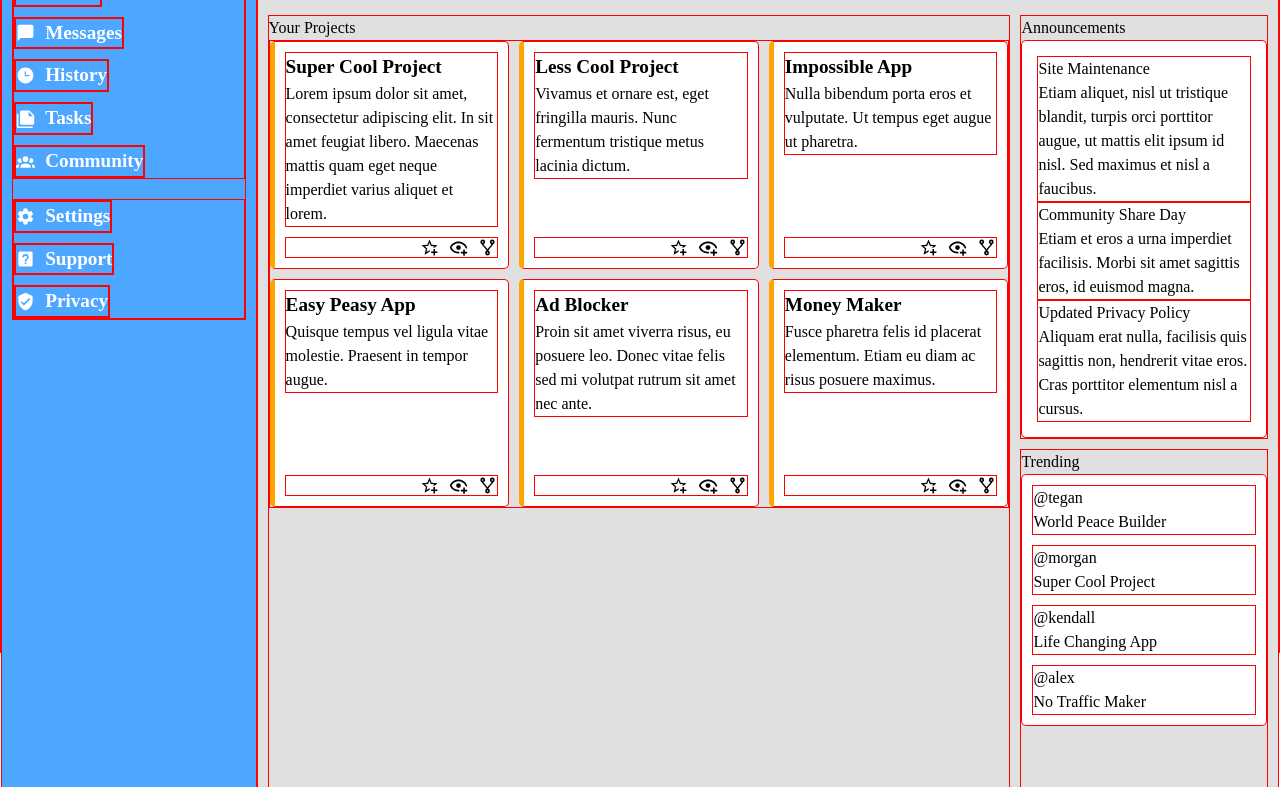
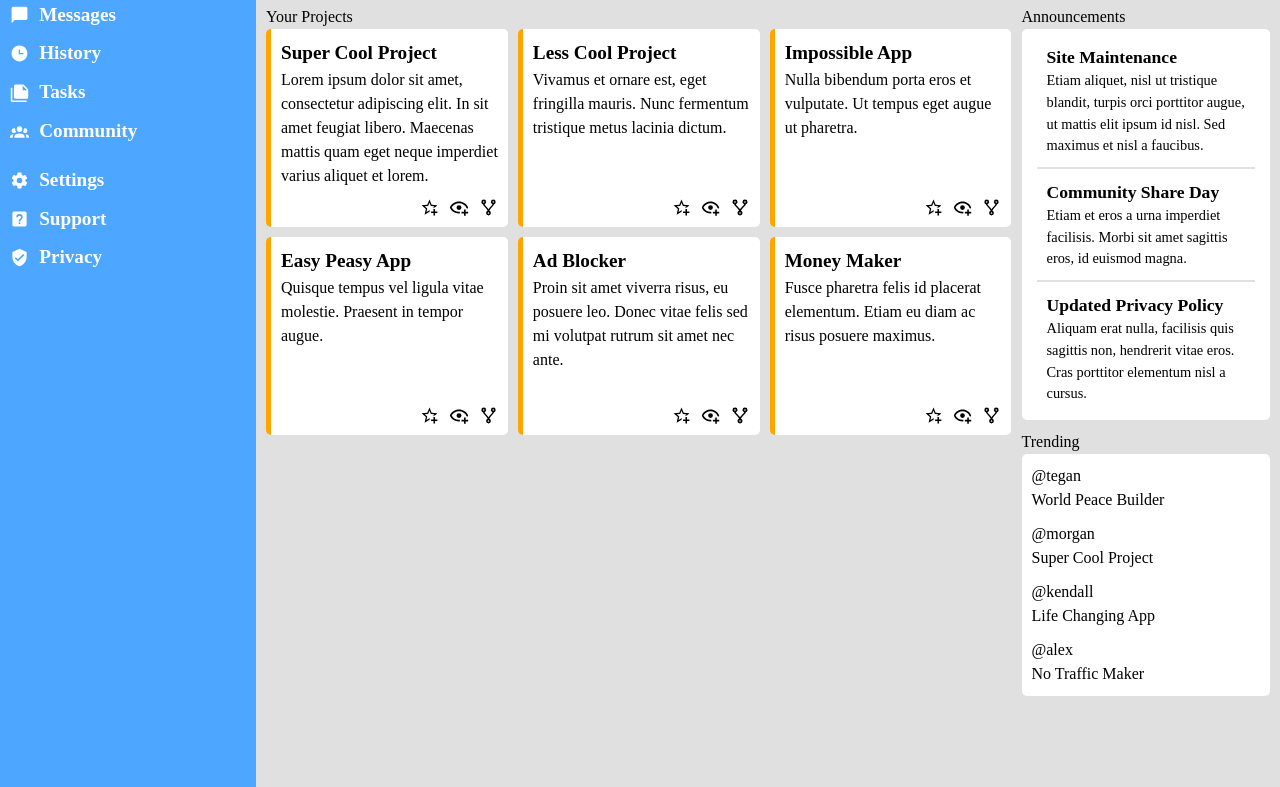
Before and after one commit to kladov-vv/admin-dashboard-, a plain HTML site: page index.html in a window 1280 px wide. Shown: the part 147-934 px from the top of the page. Drawn offline with Linux system fonts and the light colour scheme.

Commit message:
add layout to announcemets section

```diff
--- a/style.css
+++ b/style.css
@@ -24,14 +24,14 @@ ul {
     list-style-type: none;
 }
 
-form, div, nav, ul, li, a {
-    border: 1px solid red; /* temporary for grid visualization */
-}
-
 button:hover {
     cursor: pointer;
 }
 
+/* temporary for grid visualization */
+/* form, div, nav, ul, li, a {
+    border: 1px solid red;
+} */
 
 .container {
     display: grid;
@@ -271,9 +271,34 @@ button:hover {
 /* announcements*/
 .ann-board {
     display: grid;
-
     padding: 15px;
 }
+
+.ann-wrapper {
+    padding: 10px;
+}
+
+.ann-wrapper:first-child {
+    padding-top: 0px;
+}
+
+.ann-wrapper:last-child {
+    padding-bottom: 0px;
+}
+
+.ann-wrapper + .ann-wrapper {
+    border-top: 2px solid var(--bg-color);
+}
+
+.ann-wrapper h4 {
+    font-size: 1.1rem;
+    font-weight: 700;
+}
+
+.ann-wrapper p {
+    font-size: 0.9rem;
+}
+
 
 /* trending */
 .trend-board {
```
